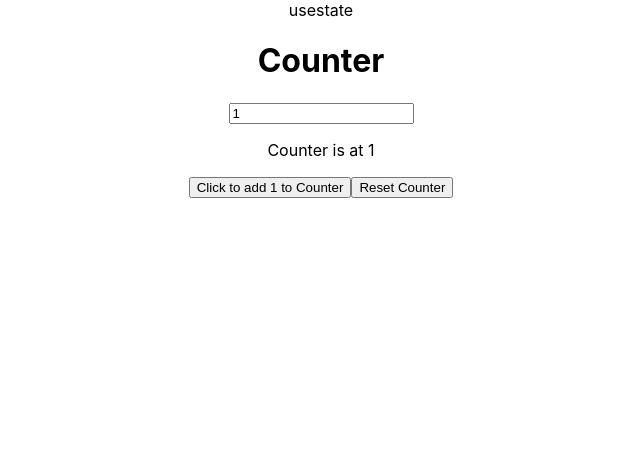
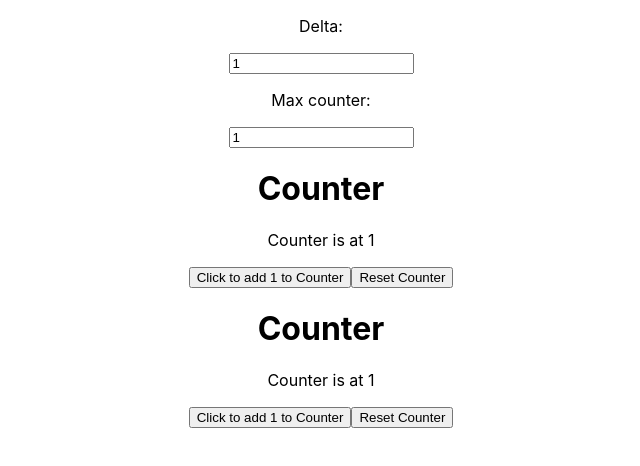
Before and after one commit to OdelyaR/usestate, a React (Create React App) app: page / in a window 1280 px wide. Shown: the top 466 px of the page, without its empty margins (319-959 px from the left). Built offline with nearby package versions, Linux system fonts and the light colour scheme.

Commit message:
max added

```diff
--- a/src/App.js
+++ b/src/App.js
@@ -1,12 +1,27 @@
 
 import './App.css';
 import Counter from './Counter';
+import {useState} from 'react';
 
 function App() {
+  const [delta, setDelta] = useState(1)
+  const [max, setMax]= useState(1)
+
+  function handleDelta(event){
+  setDelta(Number(event.target.value))
+  }
+
+  function handleMax(e){
+    setMax(Number(e.target.value))
+  }
   return (
     <div className="App">
-      usestate
-      <Counter />
+      <p>Delta:</p>
+      <input type = "number" value = {delta} onChange = {handleDelta}/>
+      <p>Max counter:</p>
+      <input type = "number" value={max} onChange = {handleMax}/>
+      <Counter delta= {delta} max = {max}/>
+      <Counter delta= {delta} max = {max}/>
     </div>
   );
 }
--- a/src/Counter.js
+++ b/src/Counter.js
@@ -1,11 +1,16 @@
 import { useState } from "react";
-function Counter() {
+function Counter(props) {
+    const {delta} =props
     const [count, setCount] = useState(1)
-    const [delta, setDelta] = useState(1)
+    const {max} = props
     function incr(){
         setCount(
             function(oldCount){
+              if (oldCount+delta > max){
+                setCount(0)
+              }else{
                 return oldCount + delta
+              }
             }
         )
         console.log(count)
@@ -13,14 +18,10 @@
     function rst(){
         setCount(0)
     }
-    function handleDelta(e){
-      setDelta(Number(e.target.value))
 
-    }
     return (
       <div>
         <h1>Counter</h1>
-        <input type = "number" value = {delta} onChange = {handleDelta}/>
         <p>Counter is at {count}</p>
         <button onClick={incr}>Click to add {delta} to Counter</button>
         <button onClick={rst}>Reset Counter</button>
```
